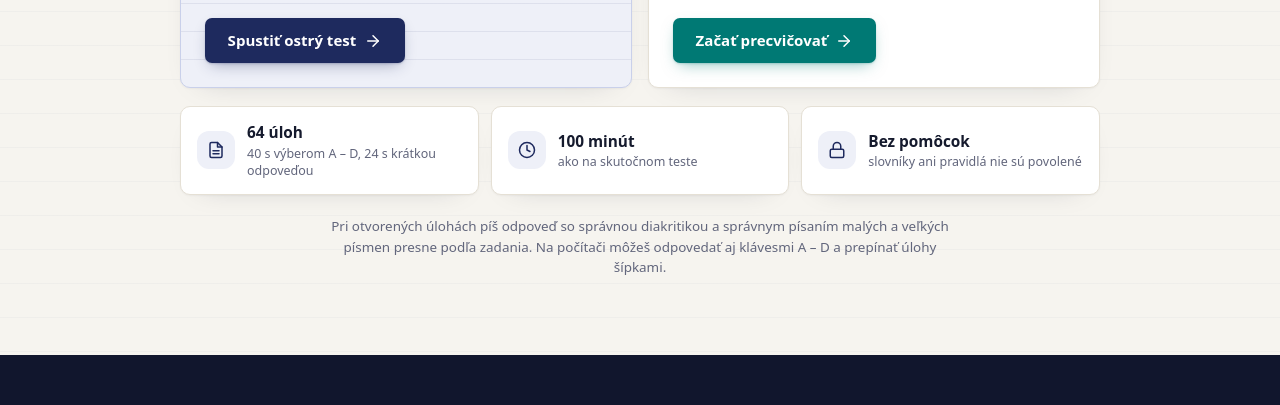
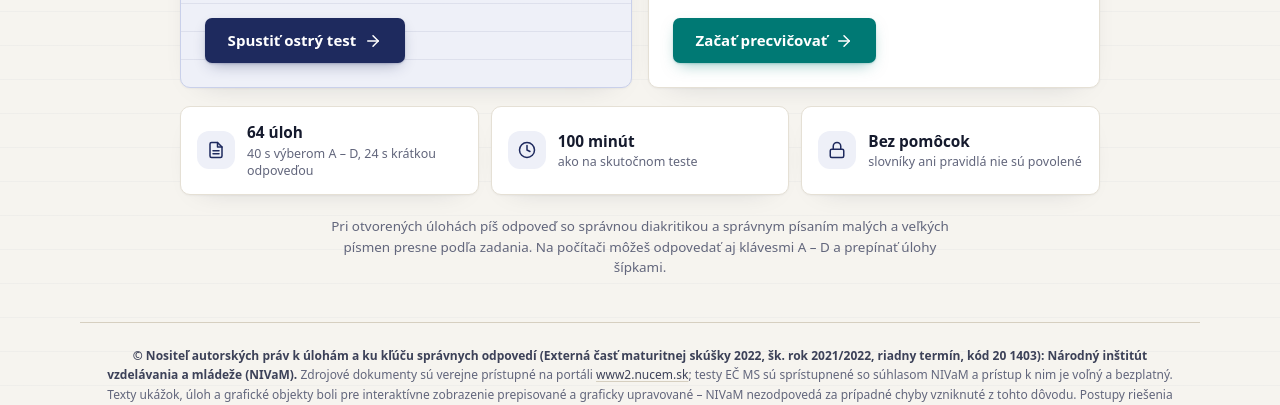
Before and after one commit to LaifiX/pisomnematurity, an Astro site: page /test/ms-2022/ in a window 1280 px wide. Shown: the part 600-1005 px from the top of the page. Built offline with nearby package versions, Linux system fonts and the light colour scheme; Astro itself is replaced by a stand-in of ours; a web font is replaced by a local one.

Commit message:
Replace full footer inside tests with subtle NIVaM disclaimer

```diff
--- a/public/sw.js
+++ b/public/sw.js
@@ -2,7 +2,7 @@
 // Pages and data: network first, so pupils always get the latest fixes; the cached copy is used only offline.
 // Hashed build files (/_astro/) never change, so they come from the cache first.
 // The stats function (/api/) is never cached.
-const CACHE = 'pisomnematurity-v11';
+const CACHE = 'pisomnematurity-v12';
 
 const OFFLINE_HTML = `<!doctype html>
 <html lang="sk">
--- a/src/components/MsFooter.astro
+++ b/src/components/MsFooter.astro
@@ -40,7 +40,7 @@ const schoolYearsText =
             {test ? (
               <Fragment>
                 <strong>
-                  Nositeľ autorských práv k&nbsp;úlohám a&nbsp;ku kľúču správnych odpovedí (Externá časť maturitnej skúšky&nbsp;{test.year}, šk.&nbsp;rok {test.schoolYear}, {test.variant.toLowerCase()}, kód&nbsp;{test.code}): Národný inštitút vzdelávania a&nbsp;mládeže (NIVaM).
+                  Nositeľ autorských práv k&nbsp;úlohám a&nbsp;ku kľúču správnych odpovedí (Externá časť maturitnej skúšky&nbsp;{test.year}, šk.&nbsp;rok {test.schoolYear}, {test.variant.charAt(0).toLowerCase() + test.variant.slice(1)}, kód&nbsp;{test.code}): Národný inštitút vzdelávania a&nbsp;mládeže (NIVaM).
                 </strong>{' '}
               </Fragment>
             ) : (
--- a/src/pages/test/[slug].astro
+++ b/src/pages/test/[slug].astro
@@ -4,11 +4,10 @@ import '../../styles/global.css';
 import '../../styles/test.css';
 import { testsCatalog } from '../../data/testsCatalog';
 import { testsDataBySlug } from '../../data/tests';
-import MsFooter from '../../components/MsFooter.astro';
 import '../../styles/ms.css';
 import SeoHead from '../../components/SeoHead.astro';
 import { ALLOW_INDEXING } from '../../lib/site';
-import { SITE_URL, CONTACT_EMAIL, NIVAM_URL } from '../../lib/site';
+import { SITE_URL, CONTACT_EMAIL, NIVAM_URL, NIVAM_SOURCE_URL } from '../../lib/site';
 import BrandMark from '../../components/BrandMark.astro';
 import { I, icon } from '../../lib/icons';
 import { ACCENTS } from '../../lib/accents';
@@ -32,6 +31,7 @@ if (!activeModule) {
 
 const canonicalUrl = `${SITE_URL}/test/${testItem.slug}/`;
 const initialTimerDisplay = `${String(testItem.durationMinutes).padStart(2, '0')}:00`;
+const testVariantInline = testItem.variant.charAt(0).toLowerCase() + testItem.variant.slice(1);
 
 const testData = {
   questions: activeModule.questions,
@@ -478,11 +478,19 @@ const jsonLd = {
         </article>
       </section>
 
+      <!-- Autorské práva a vyhlásenie NIVaM (rovnaké riešenie ako na monitormatika.sk) -->
+      <footer class="tp-disclaimer no-print" aria-label="Autorské práva a vyhlásenie NIVaM">
+        <p>
+          <strong>©&nbsp;Nositeľ autorských práv k&nbsp;úlohám a&nbsp;ku&nbsp;kľúču správnych odpovedí (Externá časť maturitnej skúšky&nbsp;{testItem.year}, šk.&nbsp;rok {testItem.schoolYear}, {testVariantInline}, kód&nbsp;{testItem.code}): Národný inštitút vzdelávania a&nbsp;mládeže (NIVaM).</strong>{' '}
+          Zdrojové dokumenty sú verejne prístupné na&nbsp;portáli <a href={NIVAM_SOURCE_URL} target="_blank" rel="noopener noreferrer">www2.nucem.sk</a>; testy EČ&nbsp;MS sú sprístupnené so&nbsp;súhlasom NIVaM a&nbsp;prístup k&nbsp;nim je voľný a&nbsp;bezplatný.
+          Texty ukážok, úloh a&nbsp;grafické objekty boli pre&nbsp;interaktívne zobrazenie prepisované a&nbsp;graficky upravované – NIVaM nezodpovedá za&nbsp;prípadné chyby vzniknuté z&nbsp;tohto dôvodu.
+          Postupy riešenia a&nbsp;nápovedy nie&nbsp;sú autorským dielom NIVaM a&nbsp;NIVaM nezodpovedá za&nbsp;ich obsah.
+        </p>
+      </footer>
+
       <!-- Výtlačok výsledkového listu -->
       <section class="printable-report" id="printableReport" aria-hidden="true"></section>
     </main>
-
-    <MsFooter test={testItem} />
 
     <!-- Modal Nápoveda -->
     <div class="modal-backdrop hidden" id="hintModal" role="dialog" aria-modal="true" aria-labelledby="hintModalTitle">
@@ -2755,6 +2763,8 @@ const jsonLd = {
       });
 
       // Inicializácia
+      bindSlovakTypography(introScreen);
+      bindSlovakTypography(document.querySelector('.tp-disclaimer'));
       window.addEventListener('hashchange', openResultFromHash);
       refreshIntroResumeBox();
       openResultFromHash();
--- a/src/styles/test.css
+++ b/src/styles/test.css
@@ -3764,9 +3764,9 @@ body.tp-intro-active .tp-mode-chip {
     display: none;
   }
 
-  /* miesto pod obsahom, aby lišta nezakrývala pätičku ani posledné tlačidlá */
-  body.tp-page:not(.tp-intro-active) .ms-footer {
-    padding-bottom: calc(6rem + env(safe-area-inset-bottom));
+  /* miesto pod obsahom, aby lišta nezakrývala doložku NIVaM ani posledné tlačidlá */
+  body.tp-page:not(.tp-intro-active) .tp-disclaimer {
+    padding-bottom: calc(3.8rem + env(safe-area-inset-bottom));
   }
 
   body.tp-page:not(.tp-intro-active) .t9-toast {
@@ -4275,3 +4275,47 @@ body.tp-page .tp-facts {
     margin-bottom: 1rem;
   }
 }
+
+/* ---------- Doložka NIVaM v päte testu (rovnako ako na monitormatika.sk) ---------- */
+.tp-disclaimer {
+  max-width: 1120px;
+  margin: 2.75rem auto 0;
+  padding: 1.4rem 1rem 0;
+  border-top: 1px solid var(--tp-line-2);
+  text-align: center;
+  font-size: 0.75rem;
+  line-height: 1.65;
+  color: var(--tp-ink-3);
+}
+
+@media (max-width: 640px) {
+  .tp-disclaimer {
+    margin-top: 2rem;
+    padding-top: 1.15rem;
+    padding-inline: 0.35rem;
+  }
+}
+
+.tp-disclaimer p {
+  max-width: 1100px;
+  margin: 0 auto;
+  color: var(--tp-ink-3);
+  text-align: center;
+}
+
+.tp-disclaimer strong {
+  font-weight: 600;
+  color: var(--tp-ink-2);
+}
+
+.tp-disclaimer a {
+  color: var(--tp-ink-2);
+  text-decoration: underline;
+  text-decoration-color: var(--tp-line-2);
+  text-underline-offset: 2px;
+}
+
+.tp-disclaimer a:hover {
+  color: var(--tp-brand);
+  text-decoration-color: currentColor;
+}
```
